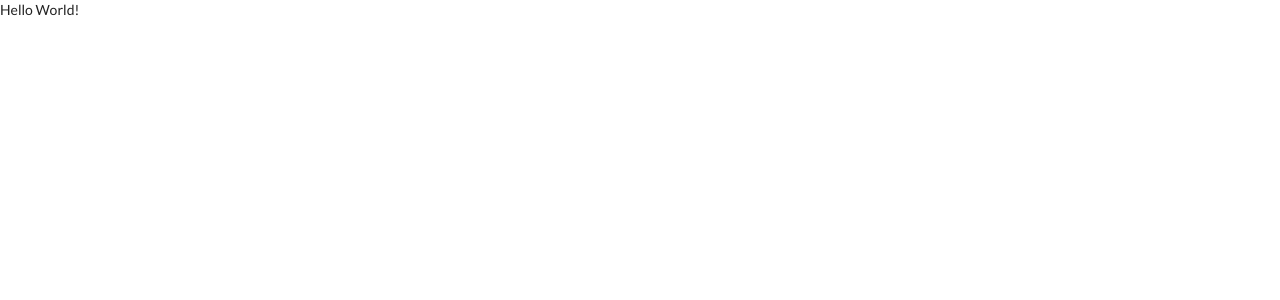
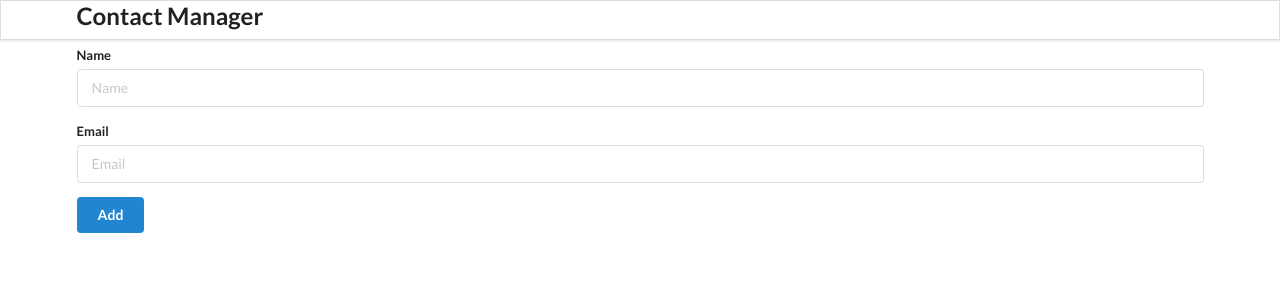
Before and after one commit to alanantony24/odin-react-concepts, a React (Create React App) app: page / in a window 1280 px wide. Shown: the top 300 px of the page. Built offline with nearby package versions, Linux system fonts and the light colour scheme.

Commit message:
add function to add contact card

```diff
--- a/src/App.js
+++ b/src/App.js
@@ -1,8 +1,21 @@
+import React, {useState} from "react"
 import './App.css';
+import Header from './components/Header'
+import AddContact from './components/AddContact'
+import ContactList from './components/ContactList'
 
 function App() {
+  const [contacts, setContacts] = useState([]);
+  const addContactHandler = (contact) => {
+    console.log(contact);
+    setContacts([...contacts, contact])
+  }
   return (
-    <div>Hello World!</div>
+    <div className="ui container">
+      <Header />
+      <AddContact addContactHandler={addContactHandler}/>
+      <ContactList contacts={contacts}/>
+    </div>
   );
 }
 
--- a/src/components/AddContact.js
+++ b/src/components/AddContact.js
@@ -0,0 +1,47 @@
+import React from "react";
+
+class AddContact extends React.Component {
+    state = {
+        name: "",
+        email: "",
+    }
+
+    add = (e) => {
+        e.preventDefault();
+        if (this.state.name === "" || this.state.email === "") {
+            alert("All fields are mandatory");
+            return;
+        }
+        this.props.addContactHandler(this.state)
+        this.setState({name: "", email: ""})
+    }
+
+    render() {
+        return (
+            <div className="ui main">
+                <h2>Add Contact</h2>
+                <form className="ui form" onSubmit={this.add}>
+                    <div className="field">
+                        <label>Name</label>
+                        <input type="text"
+                            name="name"
+                            placeholder="Name"
+                            value={this.state.name}
+                            onChange={(e) => this.setState({ name: e.target.value })} />
+                    </div>
+                    <div className="field">
+                        <label>Email</label>
+                        <input type="text"
+                            name="email"
+                            placeholder="Email"
+                            value={this.state.email}
+                            onChange={(e) => this.setState({ email: e.target.value })} />
+                    </div>
+                    <button className="ui button blue">Add</button>
+                </form>
+            </div>
+        )
+    }
+}
+
+export default AddContact;
--- a/src/components/ContactCard.js
+++ b/src/components/ContactCard.js
@@ -0,0 +1,19 @@
+import React from "react";
+import user from "../images/user.png"
+
+const ContactCard = (props) => {
+    const {id, name, email} = props.contact;
+    return (
+        <div className="item">
+            <img className="ui avatar image" src={user} alt="user" />
+            <div className="content">
+                <div className="header">{name}</div>
+                <div>{email}</div>
+            </div>
+            <i className="trash alternate outline icon"
+            style={{color: "red", marginTop: "7px"}}></i>
+        </div>
+    )
+}
+
+export default ContactCard;
--- a/src/components/ContactList.js
+++ b/src/components/ContactList.js
@@ -0,0 +1,18 @@
+import React from "react";
+import ContactCard from "./ContactCard";
+
+const ContactList = (props) => {
+    console.log(props);
+    const renderContactsList = props.contacts.map((contact) => {
+        return (
+            <ContactCard contact={contact} />
+        );
+    });
+    return (
+        <div className="ui celled list">
+           {renderContactsList}
+        </div>
+    )
+}
+
+export default ContactList;
--- a/src/components/Header.js
+++ b/src/components/Header.js
@@ -0,0 +1,13 @@
+import React from "react";
+
+const Header = () => {
+    return(
+        <div className="ui fixed menu">
+            <div className="ui container center">
+                <h2>Contact Manager</h2>
+            </div>
+        </div>
+    );
+}
+
+export default Header;
```
